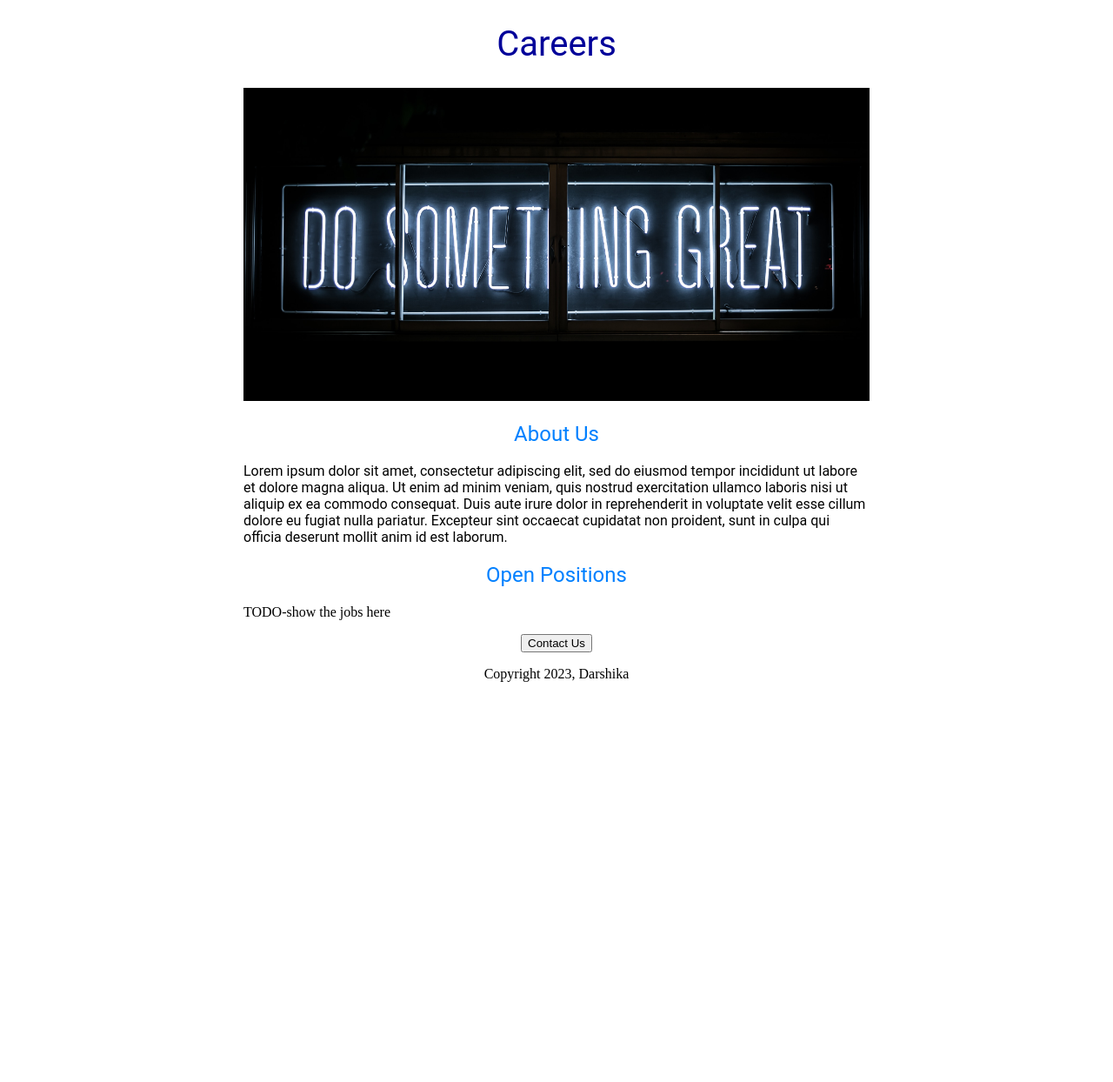
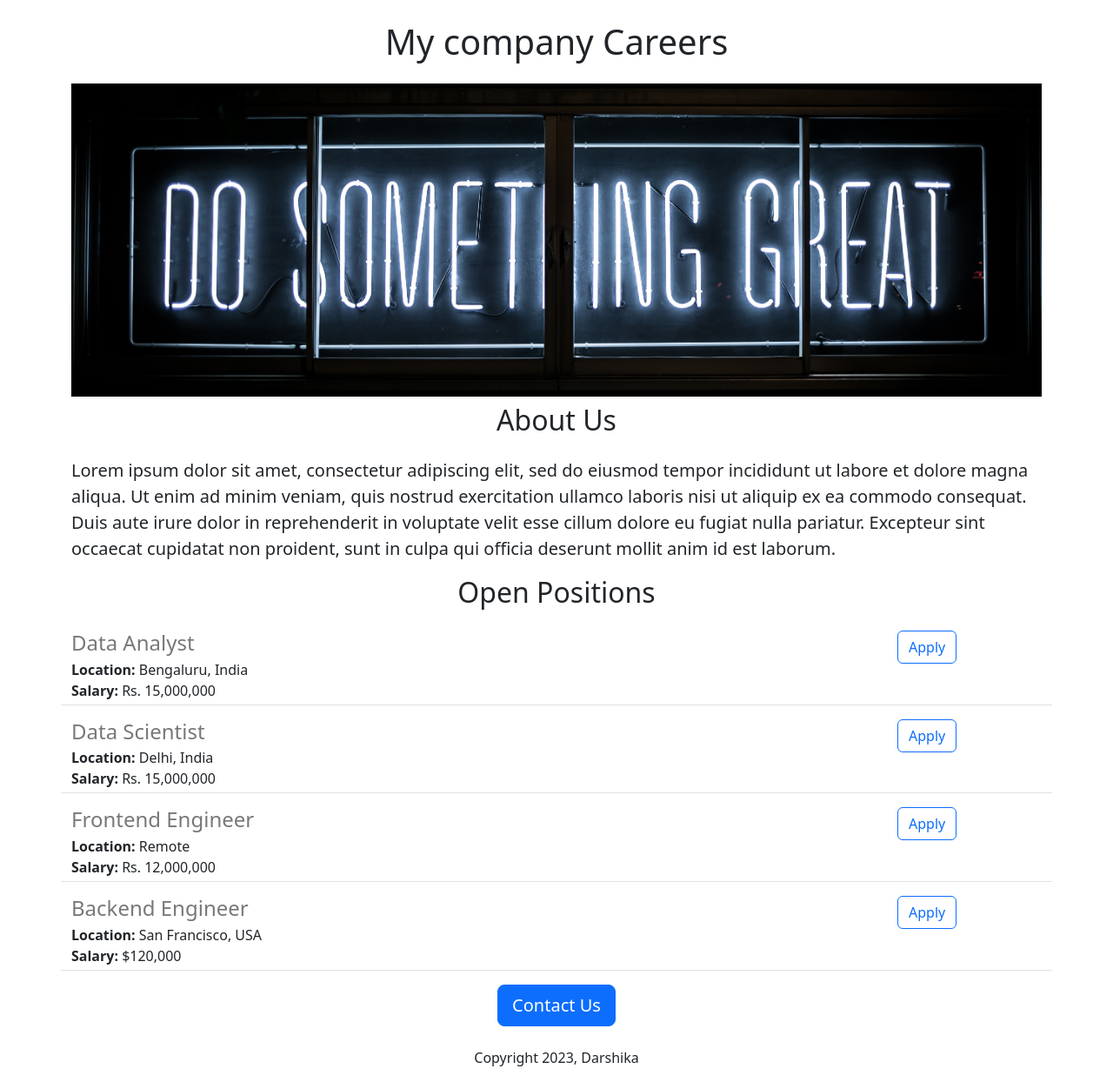
Before and after one commit to DarshikaMishra/my-website, a Flask app: page / in a window 1280 px wide. Shown: the whole page at 87% size. Before the commit the page ends 784 px from the top, so only its background shows below. Run offline with Flask 2, Linux system fonts and the light colour scheme.

Commit message:
added dynamic data and api route

```diff
--- a/app.py
+++ b/app.py
@@ -1,11 +1,37 @@
-from flask import Flask, render_template
+from flask import Flask, render_template, jsonify
+app = Flask(__name__)
 
-app = Flask(__name__)
+JOBS = [{
+  "id": 1,
+  "title": "Data Analyst",
+  "location": "Bengaluru, India",
+  "salary": "Rs. 15,000,000"
+}, {
+  "id": 2,
+  "title": "Data Scientist",
+  "location": "Delhi, India",
+  "salary": "Rs. 15,000,000"
+}, {
+  "id": 3,
+  "title": "Frontend Engineer",
+  "location": "Remote",
+  "salary": "Rs. 12,000,000"
+}, {
+  "id": 4,
+  "title": "Backend Engineer",
+  "location": "San Francisco, USA",
+  "salary": "$120,000"
+}]
+
 
 @app.route("/")
 def hello_world():
-  return render_template('home.html')
+  return render_template('home.html', jobs=JOBS, company_name = "My company")
+
+@app.route("/api/jobs")
+def list_jobs():
+  return jsonify(JOBS)
 
 
 if __name__ == "__main__":
-  app.run(host='0.0.0.0', debug =True)
+  app.run(host='0.0.0.0', debug=True)
--- a/templates/home.html
+++ b/templates/home.html
@@ -1,55 +1,35 @@
 <!DOCTYPE html>
 <html>
   <head>
-    <title>Darshika's Careers</title>
+    <meta charset="utf-8">
+    <meta name="viewport" content="width=device-width, initial-scale=1">
+    <link href="https://cdn.jsdelivr.net/npm/bootstrap@5.3.0-alpha2/dist/css/bootstrap.min.css" rel="stylesheet" integrity="sha384-aFq/bzH65dt+w6FI2ooMVUpc+21e0SRygnTpmBvdBgSdnuTN7QbdgL+OapgHtvPp" crossorigin="anonymous">
     <style>
-      h1 {
-        font-size: 40px;
-        font-family: Roboto;
-        font-weight: normal;
-        color: rgb(0, 0, 153);
-        text-align: center;
-      }
-
-      #banner {
-        width:100%;
+      #banner{
         height: 360px;
+        width: 100%;
         object-fit: cover;
       }
+    </style>
+    <title>Darshika's Careers</title>
 
-      h2 {
-        font-family: Roboto;
-        font: size; 32px;
-        color: rgb(0,128,255);
-        text-align: center;
-        font-weight: normal;
-      }
-
-      .bodytext{
-        font-family: Roboto;
-        color: rgb(80, 80, 80)0);
-      }
-
-      #container{
-        max-width: 720px;
-        margin: 0 auto 0 auto;
-      }
-    </style>
   </head>
   <body>
-    <div id="container">
-    <h1>Careers</h1>
-    <img id="banner" src='static/banner.jpg'>
-    <h2>About Us</h2>
-    <p class= "bodytext">Lorem ipsum dolor sit amet, consectetur adipiscing elit, sed do eiusmod tempor incididunt ut labore et dolore magna aliqua. Ut enim ad minim veniam, quis nostrud exercitation ullamco laboris nisi ut aliquip ex ea commodo consequat. Duis aute irure dolor in reprehenderit in voluptate velit esse cillum dolore eu fugiat nulla pariatur. Excepteur sint occaecat cupidatat non proident, sunt in culpa qui officia deserunt mollit anim id est laborum.
+    <div class = "container">
+    <h1 class="text-center mt-4 mb-4">{{company_name}} Careers</h1>
+    <img class="img-fluid" id="banner" src='static/banner.jpg'>
+    <h2 class= "text-center mt-2 mb-4">About Us</h2>
+    <p class = "lead">Lorem ipsum dolor sit amet, consectetur adipiscing elit, sed do eiusmod tempor incididunt ut labore et dolore magna aliqua. Ut enim ad minim veniam, quis nostrud exercitation ullamco laboris nisi ut aliquip ex ea commodo consequat. Duis aute irure dolor in reprehenderit in voluptate velit esse cillum dolore eu fugiat nulla pariatur. Excepteur sint occaecat cupidatat non proident, sunt in culpa qui officia deserunt mollit anim id est laborum.
     </p>
-    <h2>Open Positions</h2>
+    <h2 class = "text-center mt-2 mb-4">Open Positions</h2>
     <p>
-      TODO-show the jobs here
+      {% for job in jobs %}
+        {% include 'jobitem.html' %}
+      {% endfor %}
     </p>
-      <div style = "text-align: center;">
-    <button>Contact Us</button>
-        <p>Copyright 2023, Darshika</p>
+      <div class="text-center">
+    <button class = "btn btn-primary btn-lg">Contact Us</button>
+        <p class = "mt-4">Copyright 2023, Darshika</p>
       </div>
     </div>
   </body>
--- /dev/null
+++ b/templates/jobitem.html
@@ -0,0 +1,16 @@
+<div class = "border-bottom row" style = "margin-bottom:16px; padding-bottom: 4px;">
+  <div class="col-10">
+  <h4 style = "color: rgb(120,120,120); margin-bottom: 4px;">{{job['title']}}</h4>
+  <div>
+    <b>Location: </b> {{job['location']}}
+  </div>
+  {% if 'salary' in job %}
+  <div>
+    <b>Salary: </b>{{job['salary']}}
+  </div>
+  {% endif %}
+  </div>
+  <div class = "col-2">
+  <button type="button" class="btn btn-outline-primary">Apply</button>
+  </div>
+</div>
```
